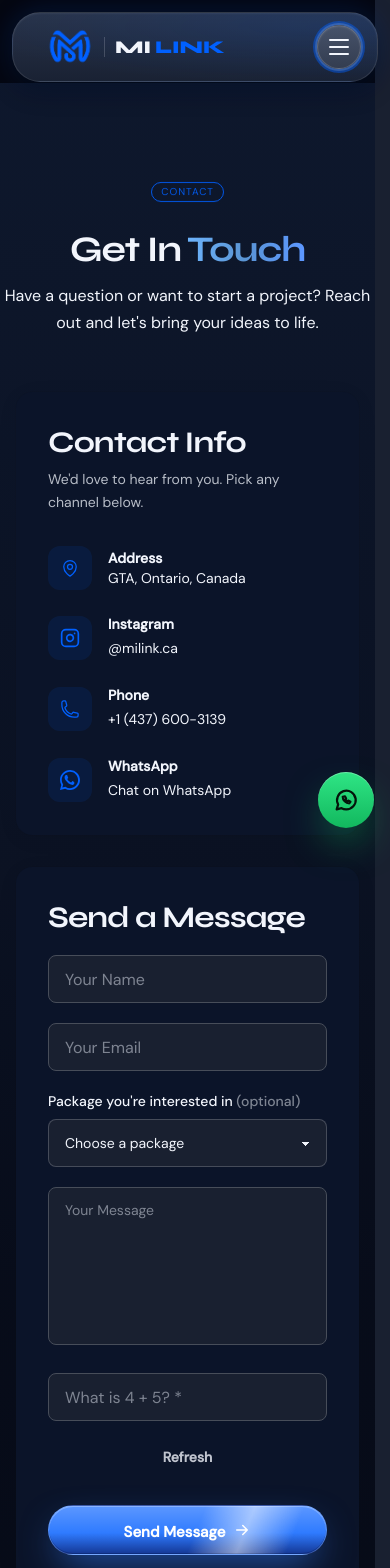
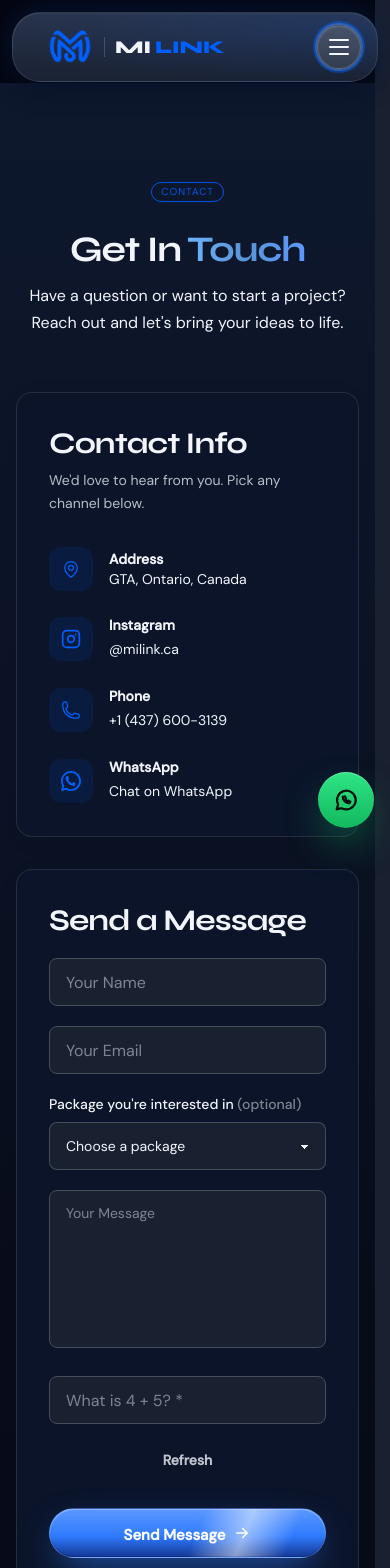
Before and after one commit to miladmo68/milink-pro, a Next.js app: page /contact in a window 390 px wide. Shown: the top 1568 px of the page. Built offline with nearby package versions, Linux system fonts and the light colour scheme.

Commit message:
fix(marketing): refine contact card separation

```diff
--- a/src/sections/Contact.jsx
+++ b/src/sections/Contact.jsx
@@ -177,7 +177,7 @@ export default function Contact() {
       </ScrollParallax>
 
       {/* ① Header — fade-up to match the intershine .section-head pattern */}
-      <div className="text-center mb-14 space-y-3">
+      <div className="mb-14 space-y-3 px-5 text-center sm:px-0">
         <Reveal from="up" distance={14}>
           <div className="badge badge-outline mb-4 uppercase tracking-widest text-[10px] border-primary/38 text-primary/90">Contact</div>
         </Reveal>
@@ -200,7 +200,7 @@ export default function Contact() {
             variants={cardVariants}
             initial="rest"
             whileHover="hover"
-            className="marketing-navy-surface bg-base-100 rounded-2xl p-8 border border-base-300 space-y-8 h-full dark:!border-0 card-surface card-sweep card-bar"
+            className="marketing-navy-surface bg-base-100 rounded-2xl p-8 border border-base-300 space-y-8 h-full card-surface card-sweep card-bar"
           >
             <div>
               <h2 className="text-3xl font-bold">Contact Info</h2>
@@ -244,7 +244,7 @@ export default function Contact() {
             variants={cardVariants}
             initial="rest"
             whileHover="hover"
-            className="marketing-navy-surface bg-base-100 rounded-2xl p-8 border border-base-300 h-full dark:!border-0 card-surface card-sweep card-bar"
+            className="marketing-navy-surface bg-base-100 rounded-2xl p-8 border border-base-300 h-full card-surface card-sweep card-bar"
           >
             <form onSubmit={handleSubmit} className="space-y-5">
               <h2 className="text-3xl font-bold">Send a Message</h2>
```
Also changed, not shown: 1 other file (tests, documents, lock files or other folders).
